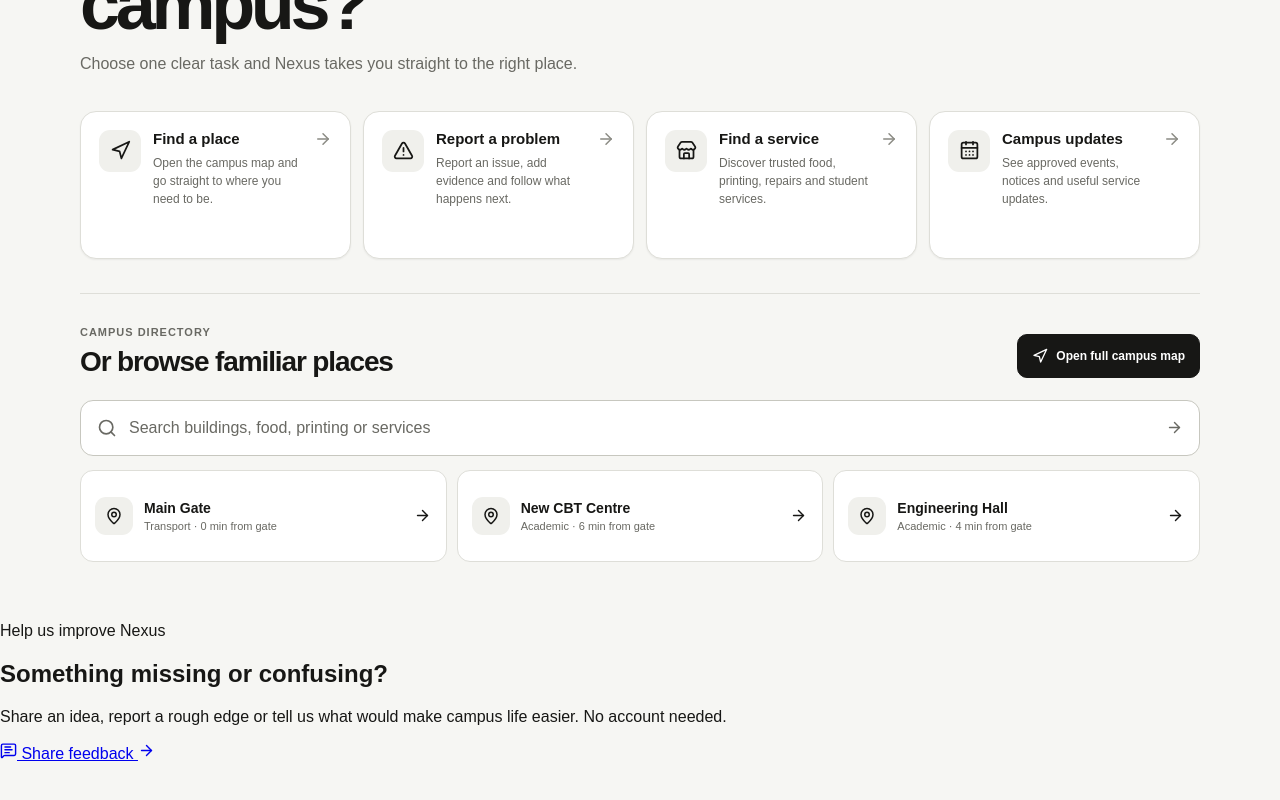
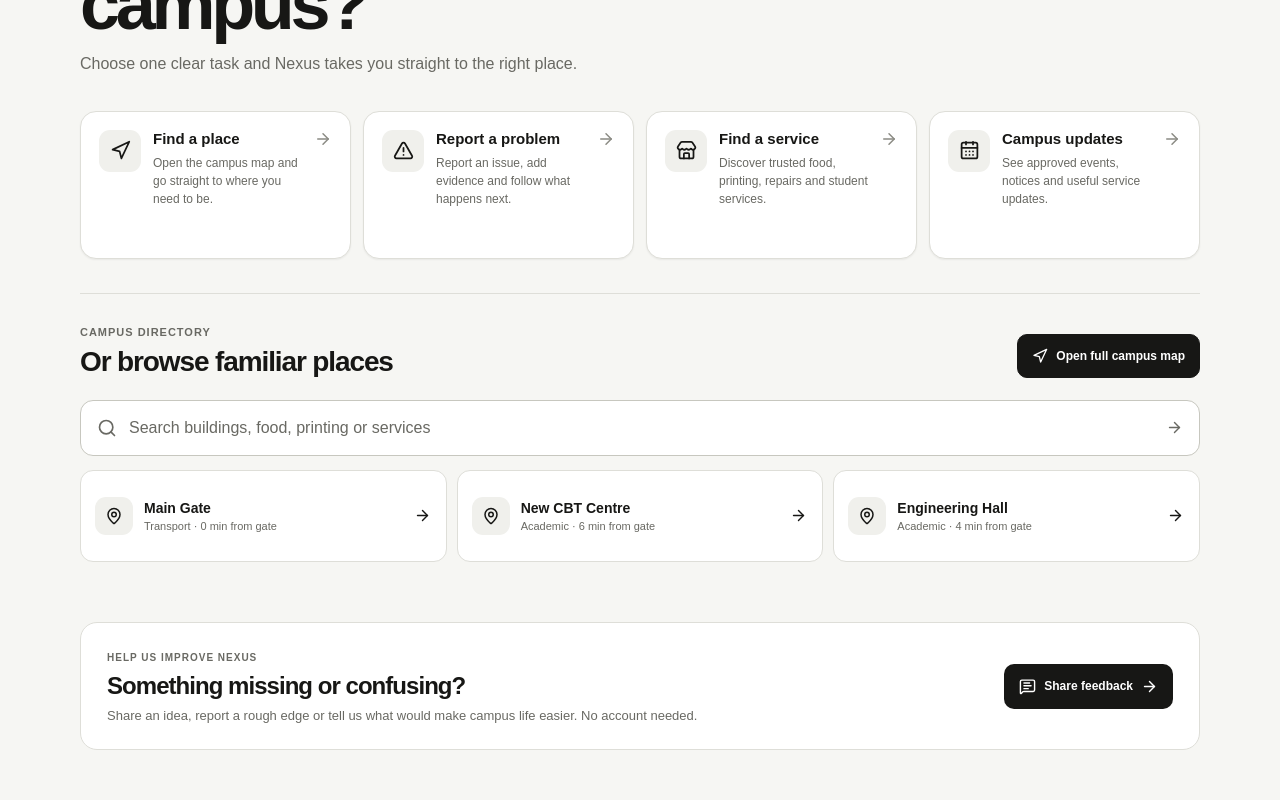
Before and after one commit to Rolexcode/nexus, a Next.js app: page / in a window 1280 px wide. Shown: the part 258-1058 px from the top of the page. Before the commit the page ends 1021 px from the top, so only its background shows below. Built offline with nearby package versions, Linux system fonts and the light colour scheme; no server answers.

Commit message:
Style home-page feedback entry point

```diff
--- a/src/components/task-first-home.module.css
+++ b/src/components/task-first-home.module.css
@@ -244,3 +244,11 @@
   .sectionHeading { align-items: stretch; flex-direction: column; }
   .mapButton { width: 100%; justify-content: center; }
 }
+
+.feedbackCallout{width:min(1120px,calc(100% - 36px));margin:0 auto 54px;padding:24px 26px;display:flex;align-items:center;justify-content:space-between;gap:24px;border:1px solid #deded8;border-radius:17px;background:#fff}
+.feedbackCallout>div{max-width:610px}
+.feedbackCallout>div>span{color:#696963;font-size:10px;font-weight:900;letter-spacing:.1em;text-transform:uppercase}
+.feedbackCallout h2{margin:7px 0 6px;font-size:24px;letter-spacing:-.04em}
+.feedbackCallout p{margin:0;color:#696963;font-size:13px;line-height:1.5}
+.feedbackCallout>a{display:inline-flex;min-height:45px;align-items:center;justify-content:center;gap:8px;padding:0 15px;border-radius:10px;background:#171715;color:#fff;font-size:12px;font-weight:850;text-decoration:none;white-space:nowrap}
+@media(max-width:620px){.feedbackCallout{width:calc(100% - 28px);margin-bottom:34px;padding:18px;align-items:stretch;flex-direction:column;gap:15px}.feedbackCallout h2{font-size:21px}.feedbackCallout>a{width:100%}}
```
